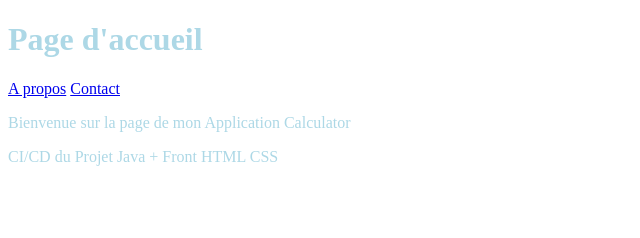
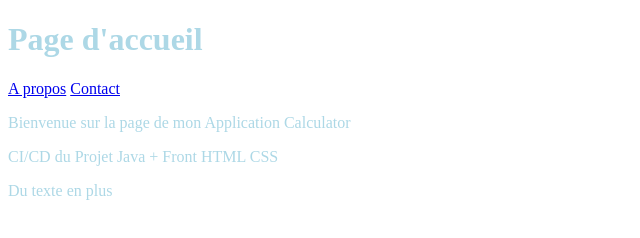
Before and after one commit to Polodys/simple-java-ci, a plain HTML site: page web/index.html in a window 1280 px wide. Shown: the full height of the page, 0-640 px from the left. Drawn offline with Linux system fonts and the light colour scheme.

Commit message:
Un paragraphe avec du texte en plus

```diff
--- a/web/index.html
+++ b/web/index.html
@@ -14,5 +14,6 @@
     </nav>
     <p>Bienvenue sur la page de mon Application Calculator</p>
     <p>CI/CD du Projet Java + Front HTML CSS</p>
+    <p>Du texte en plus</p>
 </body>
 </html>
```
